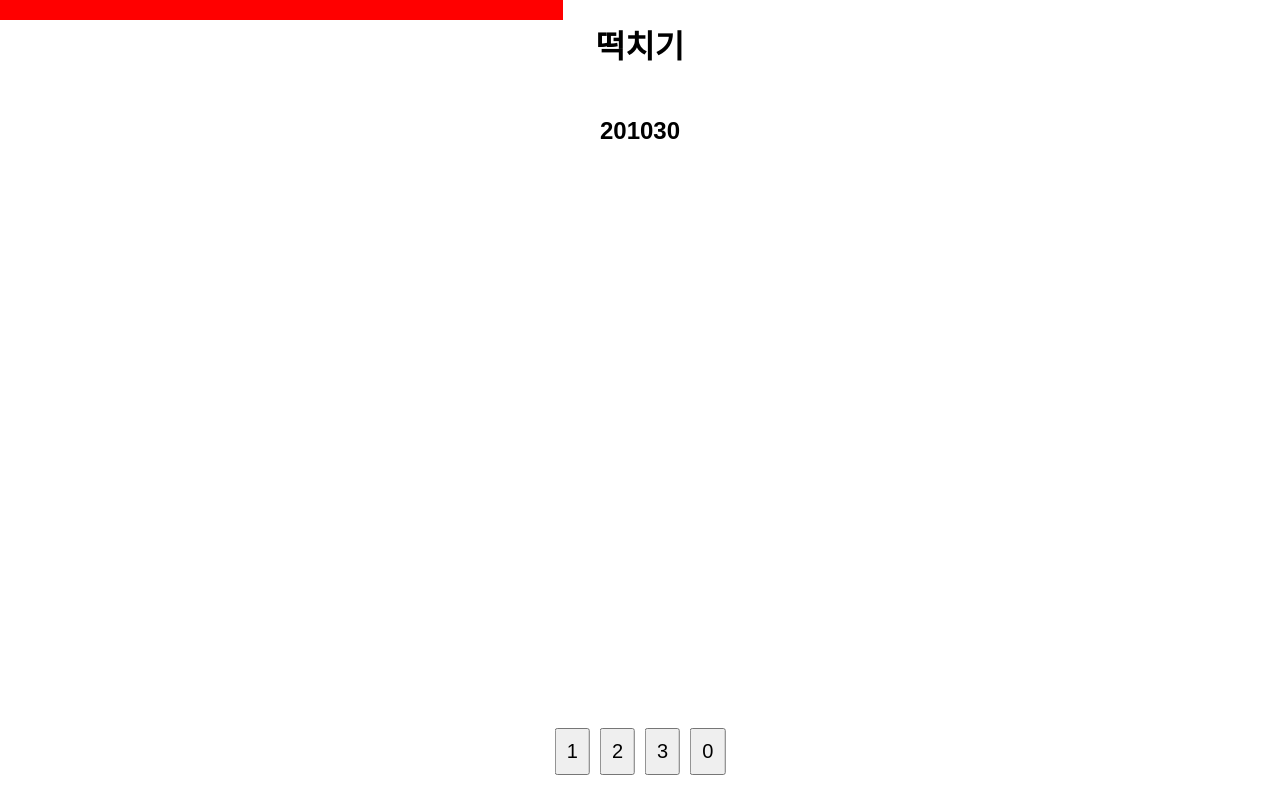
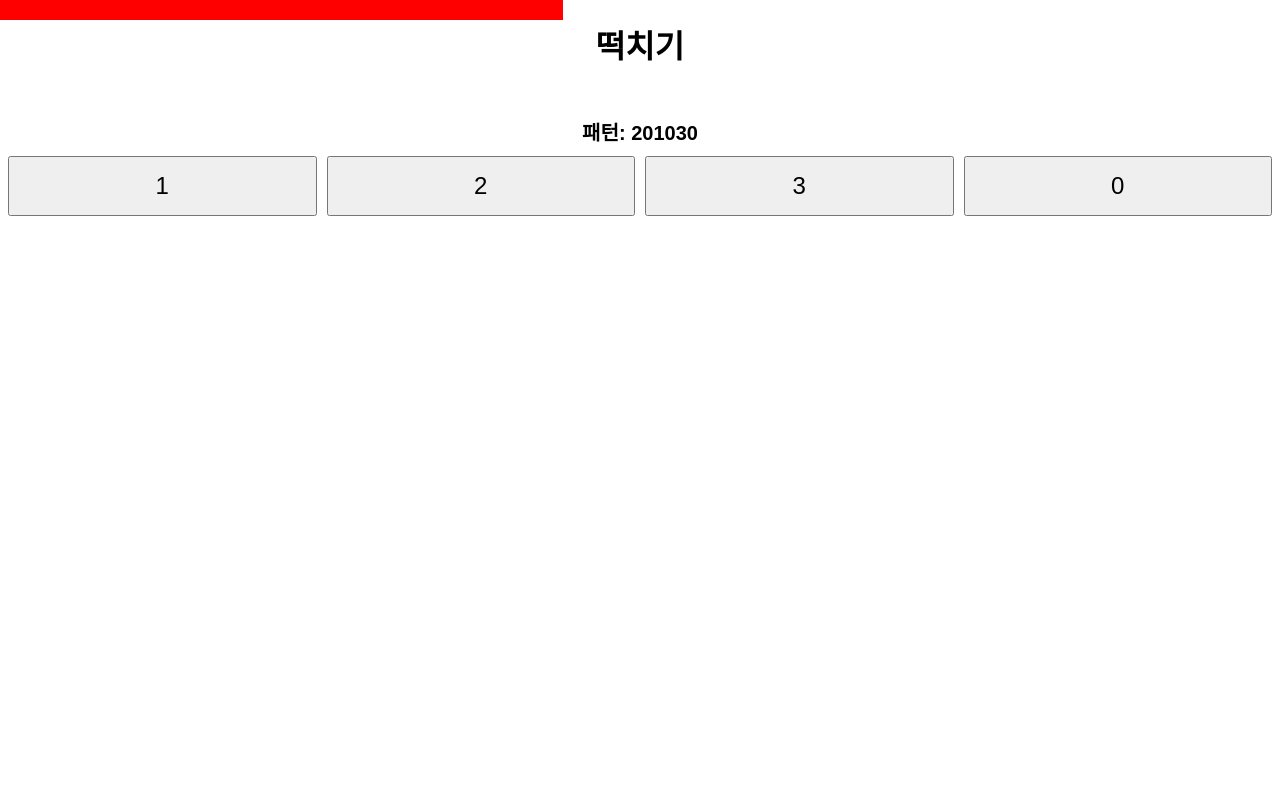
Before and after one commit to hanaida/first, a plain HTML site: page index.html in a window 1280 px wide. Both pictures are taken after a click on the button "/돼지". Drawn offline with Linux system fonts and the light colour scheme.

Commit message:
index.html

```diff
--- a/index.html
+++ b/index.html
@@ -22,24 +22,26 @@
             margin-top: 50px;
         }
         #output {
-            font-size: 24px;
+            font-size: 20px;
             font-weight: bold;
-            margin: 20px 0;
-            text-align: center;
+            margin: 10px 0;
+        }
+        .game-buttons {
+            display: flex;
+            flex-wrap: nowrap;
+            justify-content: center;
+            gap: 10px;
+            margin-top: 10px;
         }
         .game-button {
-            font-size: 20px;
+            flex: 1;
+            min-width: 60px;
+            height: 60px;
+            font-size: 24px;
             padding: 10px;
-            margin: 5px;
         }
         .correct {
             color: lightgray;
-        }
-        #button-container {
-            position: fixed;
-            bottom: 20px;
-            left: 50%;
-            transform: translateX(-50%);
         }
     </style>
 </head>
@@ -52,8 +54,8 @@
     </div>
 
     <div id="game-container">
-        <p id="output"></p>
-        <div id="button-container"></div>
+        <p id="output">게임을 시작하세요.</p>
+        <div id="button-container" class="game-buttons"></div>
     </div>
 
     <script>
@@ -97,7 +99,7 @@
             }
 
             let formattedAnswer = currentAnswer.split('').map(num => `<span class="pattern" data-value="${num}">${num}</span>`).join('');
-            document.getElementById("output").innerHTML = formattedAnswer;
+            document.getElementById("output").innerHTML = `패턴: ${formattedAnswer}`;
             inputSequence = "";
             renderButtons(colorSet);
             startTimer();
```
